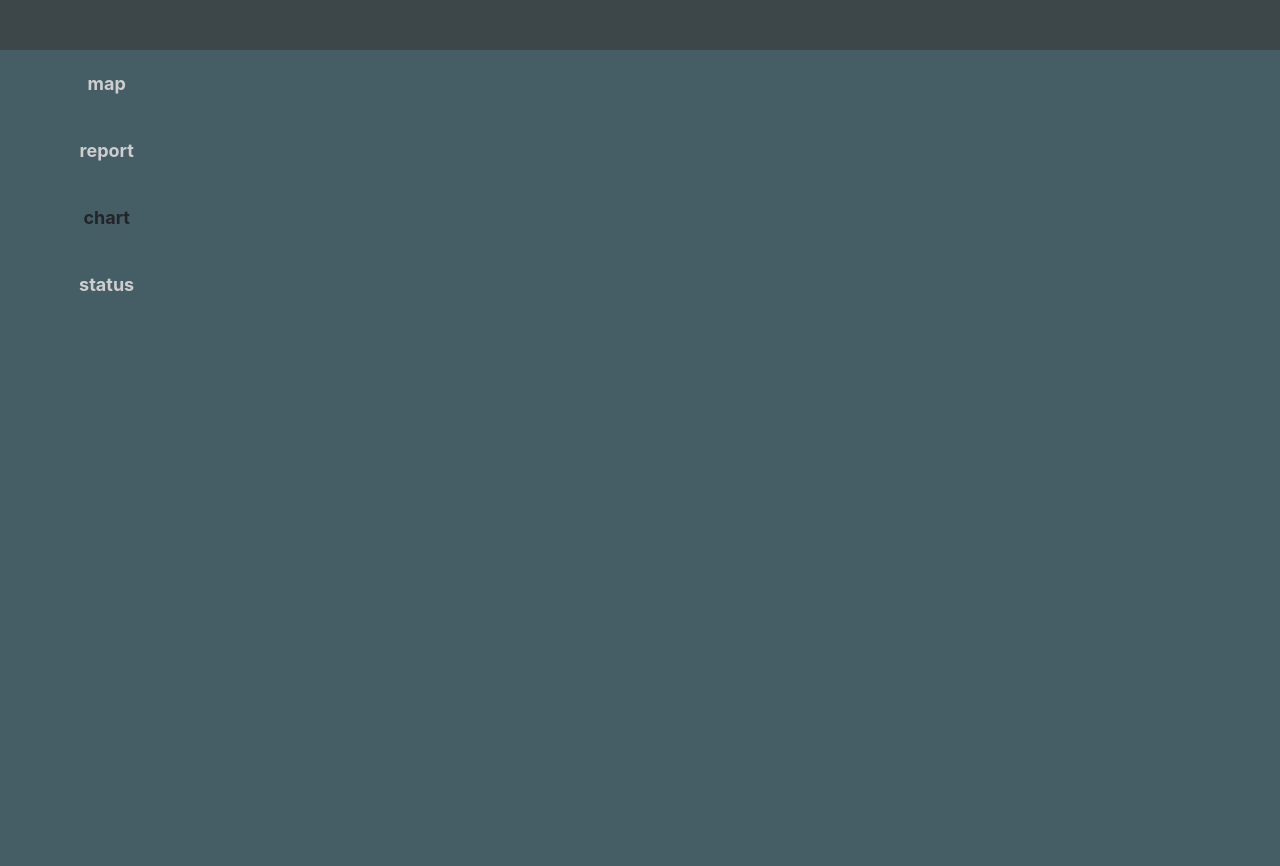
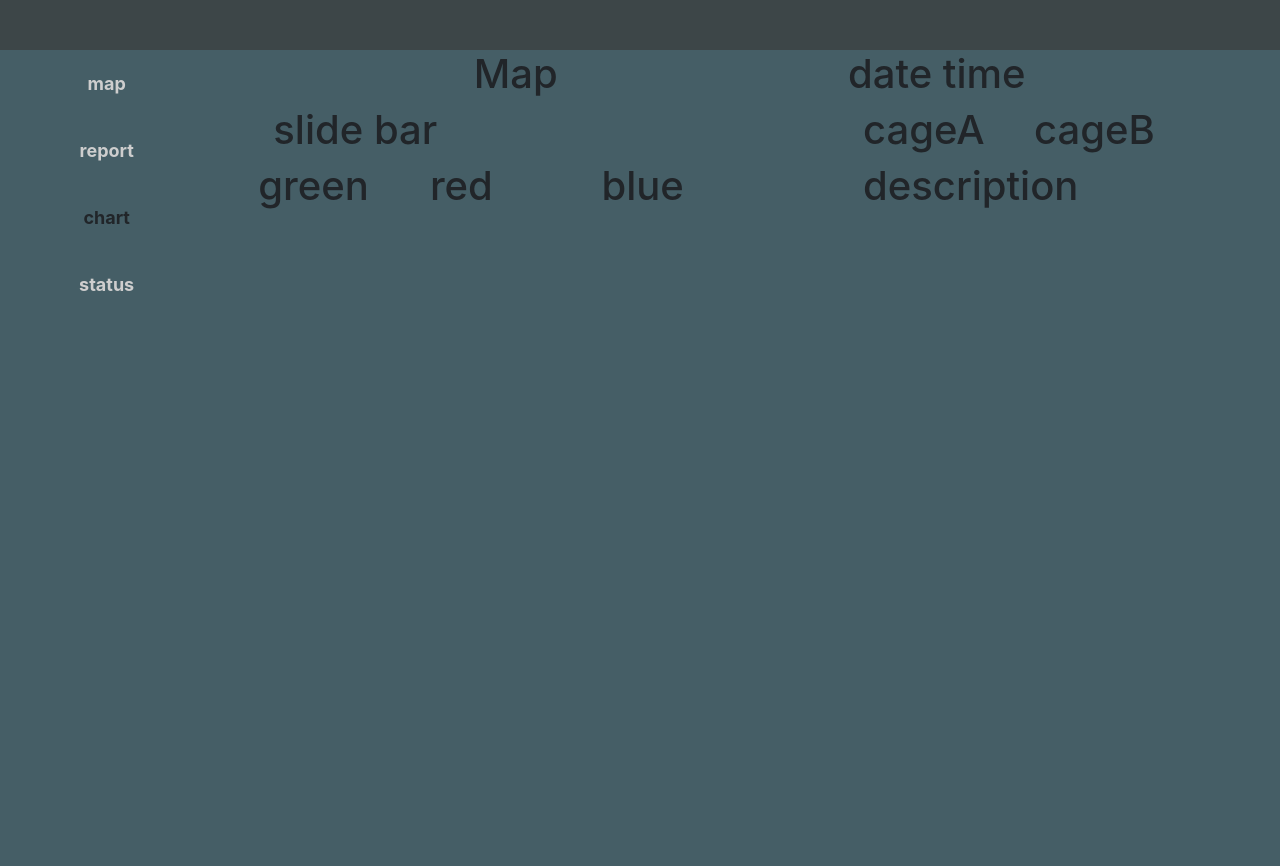
Before and after one commit to Phophism/cmzoo, a CodeIgniter app: page /database/Map in a window 1280 px wide. Run offline with CodeIgniter, Linux system fonts and the light colour scheme; data that the repository does not hold is empty; some libraries are stand-ins or nearby versions.

Commit message:
update multi page
-mutipage
- db

```diff
--- a/application/config/database.php
+++ b/application/config/database.php
@@ -75,10 +75,10 @@ $query_builder = TRUE;
 
 $db['default'] = array(
 	'dsn'	=> '',
-	'hostname' => 'localhost',
-	'username' => 'root',
-	'password' => '',
-	'database' => '',
+	'hostname' => 'localhost:3306',
+	'username' => 'thai2_cmzoo',
+	'password' => 'Akkapop01',
+	'database' => 'thai2biz_net_cmzoo',
 	'dbdriver' => 'mysqli',
 	'dbprefix' => '',
 	'pconnect' => FALSE,
--- a/application/config/routes.php
+++ b/application/config/routes.php
@@ -49,6 +49,6 @@ defined('BASEPATH') OR exit('No direct script access allowed');
 | Examples:	my-controller/index	-> my_controller/index
 |		my-controller/my-method	-> my_controller/my_method
 */
-$route['default_controller'] = 'Map';
+$route['default_controller'] = 'Report';
 $route['404_override'] = '';
 $route['translate_uri_dashes'] = FALSE;
--- a/application/controllers/Map.php
+++ b/application/controllers/Map.php
@@ -20,7 +20,8 @@ class Map extends CI_Controller {
 	 */
 	public function index()
 	{
-		$this->load->view('head');
+		$data['title']=="Sensor Map";
+		$this->load->view('head',$data);
 		$this->load->view('body_layout_1');
 		$this->load->view('header');
 		$this->load->view('menu');
--- a/application/controllers/Report.php
+++ b/application/controllers/Report.php
@@ -20,7 +20,8 @@ class Report extends CI_Controller {
 	 */
 	public function index()
 	{
-		$this->load->view('head');
+		$data['title']="Daily report";
+		$this->load->view('head',$data);
 		$this->load->view('body_layout_1');
 		$this->load->view('header');
 		$this->load->view('menu');
--- a/application/controllers/Sensor.php
+++ b/application/controllers/Sensor.php
@@ -20,7 +20,8 @@ class Sensor extends CI_Controller {
 	 */
 	public function index()
 	{
-		$this->load->view('head');
+		$data['title']="Sensor Status";
+		$this->load->view('head',$data);
 		$this->load->view('body_layout_1');
 		$this->load->view('header');
 		$this->load->view('menu');
--- a/application/views/_map.php
+++ b/application/views/_map.php
@@ -1,3 +1,51 @@
 <?php
 defined('BASEPATH') OR exit('No direct script access allowed');
 ?>
+
+    <!-- content -->
+    <div class="col-lg-10 row">
+        <!-- Map -->
+            <div class="col-lg-7"> <!-- map side -->
+                <div class="col-lg-12">
+                    <div class="col-lg-12"> <!--Map and slider-->
+                        <div class="col-lg-12"> <!--Map-->
+                            <h1 style="text-align: center;"> Map</h1>
+                        </div>
+                        <div class="col-lg-12"> <!--Slider-->
+                            <h1>slide bar</h1>
+                        </div>
+                    </div>
+                    <div class="col-lg-12 row"> <!--Status Details-->
+                        <!-- Each status detail -->
+                        <div class="col-lg-4">
+                            <h1>green</h1>
+                        </div>
+                        <div class="col-lg-4">
+                            <h1>red</h1>
+                        </div>
+                        <div class="col-lg-4">
+                            <h1>blue</h1>
+                        </div>
+                    </div>
+                </div>
+            </div>
+            <div class="col-lg-5"> <!-- option side -->
+                <div class="col-lg-12"> <!--Date Time-->
+                    <h1> date time</h1>
+                </div>
+                <div class="col-lg-12">
+                    <div class="col-lg-12 row"> <!--select cage-->
+                        <div class="col-lg-6">
+                            <h1>cageA</h1>
+                        </div>
+                        <div class="col-lg-6">
+                            <h1>cageB</h1>
+                        </div>
+                    </div>
+                    <div class="col-lg-12"> <!--Description-->
+                        <h1>description</h1>
+                    </div>
+                </div>
+            </div>
+
+    </div>
--- a/application/views/body_layout_2.php
+++ b/application/views/body_layout_2.php
@@ -1,4 +1,11 @@
         </div> <!-- end row -->
     </div>  <!-- end container -->
+
+     <!-- Optional JavaScript -->
+    <!-- jQuery first, Popper.js, Bootstrap JS -->
+    <script src="https://code.jquery.com/jquery-3.2.1.slim.min.js" integrity="sha384-KJ3o2DKtIkvYIK3UENzmM7KCkRr/rE9/Qpg6aAZGJwFDMVNA/GpGFF93hXpG5KkN" crossorigin="anonymous"></script>
+    <script src="https://cdnjs.cloudflare.com/ajax/libs/popper.js/1.12.9/umd/popper.min.js" integrity="sha384-ApNbgh9B+Y1QKtv3Rn7W3mgPxhU9K/ScQsAP7hUibX39j7fakFPskvXusvfa0b4Q" crossorigin="anonymous"></script>
+    <script src="https://maxcdn.bootstrapcdn.com/bootstrap/4.0.0/js/bootstrap.min.js" integrity="sha384-JZR6Spejh4U02d8jOt6vLEHfe/JQGiRRSQQxSfFWpi1MquVdAyjUar5+76PVCmYl" crossorigin="anonymous"></script>
+
 </body>
 </html>
--- a/application/views/head.php
+++ b/application/views/head.php
@@ -2,10 +2,12 @@
 <html lang="en">
 <head>
 	<meta charset="utf-8">
-	<title>Welcome to CodeIgniter</title>
+	<meta name="viewport" content="width=device-width, initial-scale=1, shrink-to-fit=no"> <!--Responsive meta tag-->
+	<title><?php echo $title ?></title>
 
 	<link rel="stylesheet" href="https://maxcdn.bootstrapcdn.com/bootstrap/4.0.0/css/bootstrap.min.css" integrity="sha384-Gn5384xqQ1aoWXA+058RXPxPg6fy4IWvTNh0E263XmFcJlSAwiGgFAW/dAiS6JXm" crossorigin="anonymous">
 	<link rel="stylesheet" href="assets/css/sb-admin-2.css">
+
 	<!-- <link rel="stylesheet" href="assets/bootstrap/css/bootstrap.css">
 	<link rel="stylesheet" href="assets/bootstrap/css/bootstrap.min.css">
 	<link rel="stylesheet" href="assets/bootstrap/css/bootstrap-grid.css">
@@ -26,6 +28,16 @@
 		body{
 			background-color: #455E66;
 		}
+
+		.map{
+			border-width:1px;
+			border-style:solid;
+			border-color:black;
+			height:50px;
+			width:50px;
+			margin: 20px;
+		}
+
 
 		.side-nav {
 			list-style-type: none;
@@ -61,6 +73,12 @@
 			text-decoration : none;
 			color : rgba(255,255,255,0.6);
 		}
+
+		span{
+			color : rgba(255,255,255,0.6);
+		}
 	</style>
 
+
+
 </head>
```
Also changed, not shown: application/models/sensor_model.php (added, +24 -0 lines), application/views/_dailyreport.php (line endings or trailing spaces).
